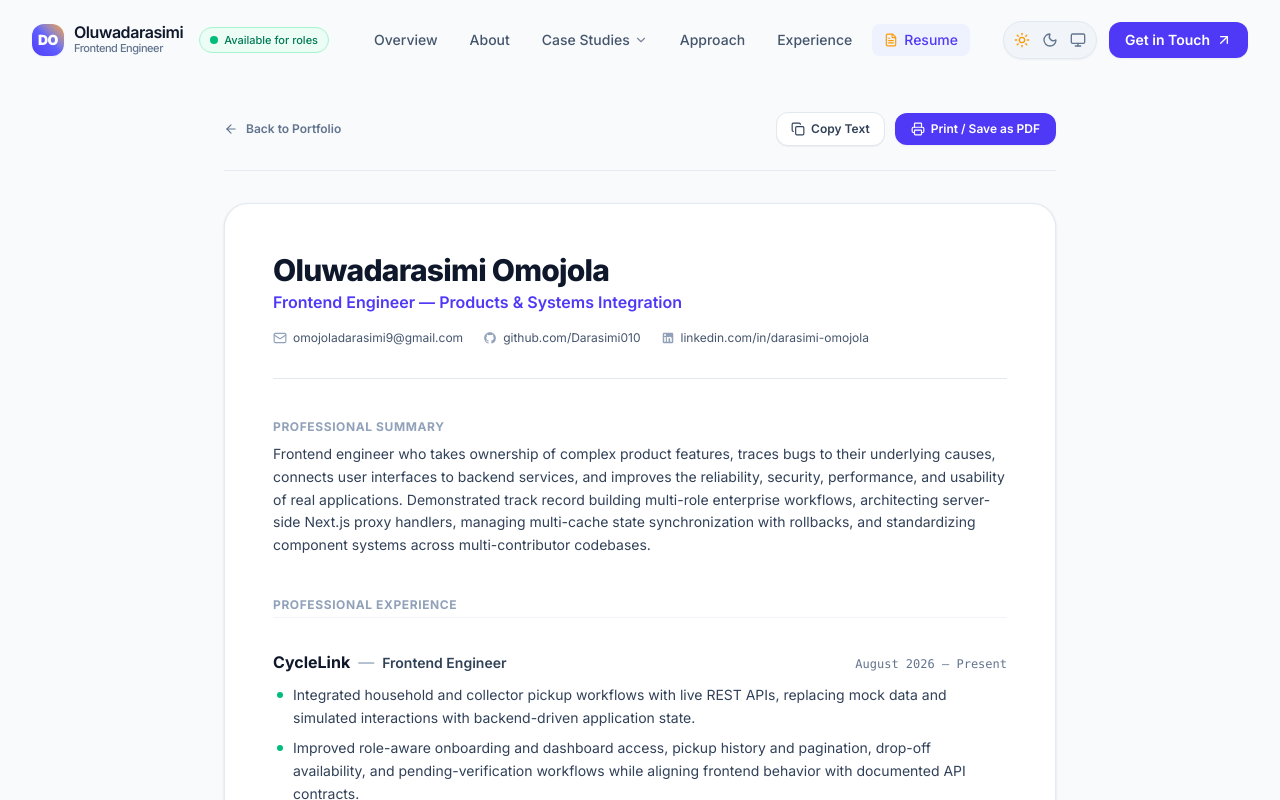
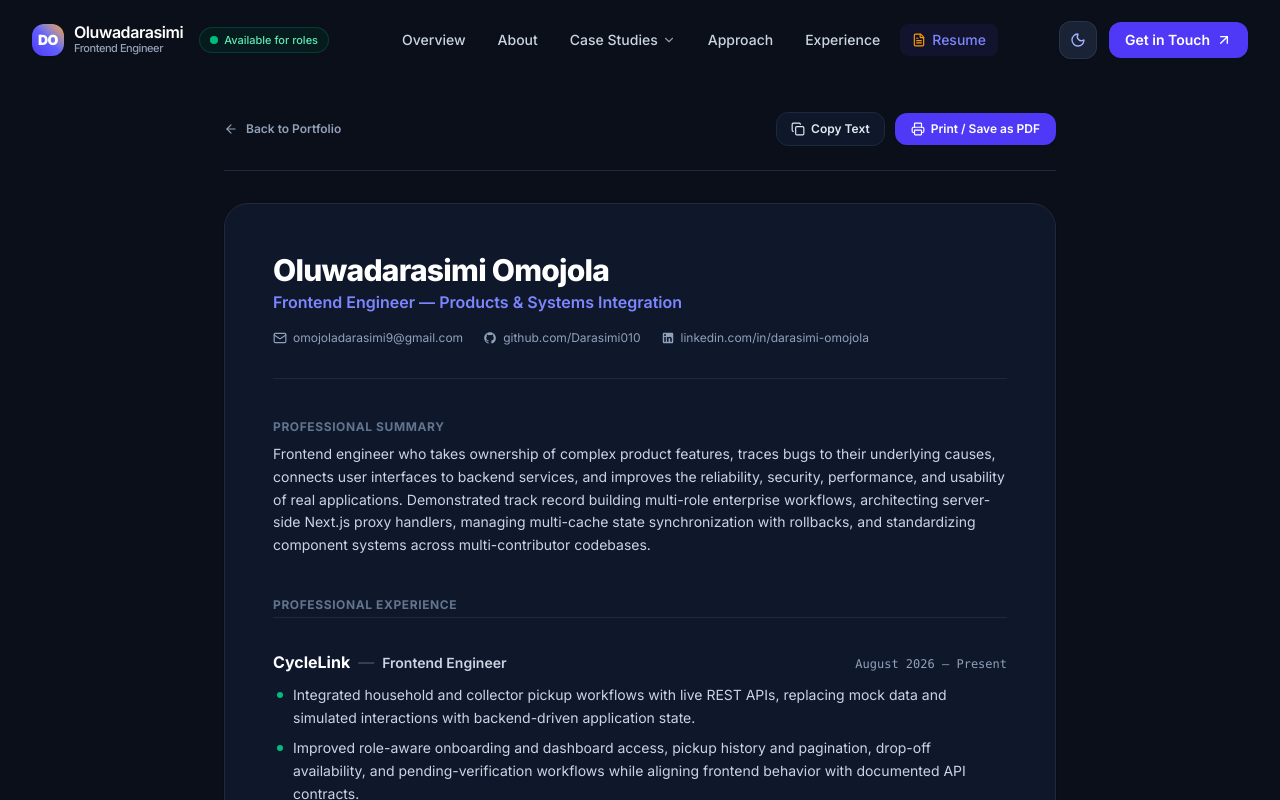
Before and after one commit to Darasimi010/portfolio, a Next.js app: page /resume in a window 1280 px wide. Both pictures are taken after a click on the button "Toggle light and dark theme". Shown: the top 800 px of the page. Built offline with nearby package versions, Linux system fonts and the light colour scheme.

Commit message:
changed the theme selection to theme toggling for smoother feel.

```diff
--- a/components/theme/ThemeProvider.tsx
+++ b/components/theme/ThemeProvider.tsx
@@ -19,32 +19,35 @@ export function ThemeProvider({ children }: { children: React.ReactNode }) {
   const [mounted, setMounted] = useState(false);
 
   useEffect(() => {
-    setMounted(true);
     const saved = localStorage.getItem("portfolio-theme") as Theme | null;
-    if (saved && (saved === "light" || saved === "dark" || saved === "system")) {
+    if (
+      saved &&
+      (saved === "light" || saved === "dark" || saved === "system")
+    ) {
       setThemeState(saved);
     }
+    setMounted(true);
   }, []);
 
   useEffect(() => {
-    if (!mounted) return;
-
+    // if (!mounted) return;
+    const root = document.documentElement;
     const mediaQuery = window.matchMedia("(prefers-color-scheme: dark)");
 
     const applyTheme = () => {
-      let activeTheme: "light" | "dark" = "light";
+      let isDark = false;
       if (theme === "system") {
-        activeTheme = mediaQuery.matches ? "dark" : "light";
+        isDark = mediaQuery.matches;
       } else {
-        activeTheme = theme;
+        isDark = theme === "dark";
       }
 
-      setResolvedTheme(activeTheme);
-      const root = document.documentElement;
-      if (activeTheme === "dark") {
+      if (isDark) {
         root.classList.add("dark");
+        setResolvedTheme("dark");
       } else {
         root.classList.remove("dark");
+        setResolvedTheme("light");
       }
     };
 
@@ -58,7 +61,7 @@ export function ThemeProvider({ children }: { children: React.ReactNode }) {
 
     mediaQuery.addEventListener("change", listener);
     return () => mediaQuery.removeEventListener("change", listener);
-  }, [theme, mounted]);
+  }, [theme]);
 
   const setTheme = (newTheme: Theme) => {
     setThemeState(newTheme);
@@ -66,15 +69,14 @@ export function ThemeProvider({ children }: { children: React.ReactNode }) {
   };
 
   const toggleTheme = () => {
-    if (resolvedTheme === "dark") {
-      setTheme("light");
-    } else {
-      setTheme("dark");
-    }
+    const next = resolvedTheme === "dark" ? "light" : "dark";
+    setTheme(next);
   };
 
   return (
-    <ThemeContext.Provider value={{ theme, resolvedTheme, setTheme, toggleTheme }}>
+    <ThemeContext.Provider
+      value={{ theme, resolvedTheme, setTheme, toggleTheme }}
+    >
       {children}
     </ThemeContext.Provider>
   );
--- a/components/theme/ThemeToggle.tsx
+++ b/components/theme/ThemeToggle.tsx
@@ -5,8 +5,8 @@ import { useTheme } from "./ThemeProvider";
 import { Sun, Moon, Monitor } from "lucide-react";
 import { motion } from "motion/react";
 
-export function ThemeToggle({ className = "" }: { className?: string }) {
-  const { theme, resolvedTheme, setTheme } = useTheme();
+export function ThemeToggle({ showLabel = false }: { showLabel?: boolean }) {
+  const { theme, resolvedTheme, setTheme, toggleTheme } = useTheme();
   const [mounted, setMounted] = useState(false);
 
   useEffect(() => {
@@ -15,73 +15,29 @@ export function ThemeToggle({ className = "" }: { className?: string }) {
 
   if (!mounted) {
     return (
-      <div className={`w-9 h-9 rounded-full bg-slate-200 dark:bg-slate-800 animate-pulse ${className}`} />
+      <div className="w-9 h-9 rounded-full bg-slate-200/50 dark:bg-slate-800/50 animate-pulse" />
     );
   }
 
-  const nextTheme = resolvedTheme === "dark" ? "light" : "dark";
-
   return (
-    <div className={`relative flex items-center bg-slate-100 dark:bg-slate-800/80 p-1 rounded-full border border-slate-200 dark:border-slate-700/60 shadow-xs ${className}`}>
-      <button
-        onClick={() => setTheme("light")}
-        className={`relative p-1.5 rounded-full transition-colors ${
-          theme === "light"
-            ? "text-amber-500 font-medium"
-            : "text-slate-500 hover:text-slate-800 dark:text-slate-400 dark:hover:text-slate-200"
-        }`}
-        title="Light theme"
-        aria-label="Switch to light theme"
-      >
-        {theme === "light" && (
-          <motion.div
-            layoutId="theme-active-indicator"
-            className="absolute inset-0 bg-white dark:bg-slate-700 rounded-full shadow-xs -z-10"
-            transition={{ type: "spring", stiffness: 400, damping: 30 }}
-          />
+    <button
+      onClick={toggleTheme}
+      aria-label="Toggle light and dark theme"
+      className="relative flex items-center justify-center p-2 rounded-xl bg-slate-200/70 hover:bg-slate-300/80 dark:bg-slate-800/80 dark:hover:bg-slate-700/80 text-slate-800 dark:text-slate-100 transition-all duration-200 shadow-xs hover:scale-105 active:scale-95 border border-slate-300/60 dark:border-slate-700/60 cursor-pointer"
+      title={`Switch to ${resolvedTheme === "dark" ? "light" : "dark"} mode`}
+    >
+      <div className="relative w-5 h-5 flex items-center justify-center">
+        {resolvedTheme === "dark" ? (
+          <Moon className="w-4 h-4 text-indigo-300 transition-transform duration-300 rotate-0 scale-100" />
+        ) : (
+          <Sun className="w-4 h-4 text-amber-500 transition-transform duration-300 rotate-0 scale-100" />
         )}
-        <Sun className="w-4 h-4" />
-      </button>
-
-      <button
-        onClick={() => setTheme("dark")}
-        className={`relative p-1.5 rounded-full transition-colors ${
-          theme === "dark"
-            ? "text-indigo-400 font-medium"
-            : "text-slate-500 hover:text-slate-800 dark:text-slate-400 dark:hover:text-slate-200"
-        }`}
-        title="Dark theme"
-        aria-label="Switch to dark theme"
-      >
-        {theme === "dark" && (
-          <motion.div
-            layoutId="theme-active-indicator"
-            className="absolute inset-0 bg-white dark:bg-slate-700 rounded-full shadow-xs -z-10"
-            transition={{ type: "spring", stiffness: 400, damping: 30 }}
-          />
-        )}
-        <Moon className="w-4 h-4" />
-      </button>
-
-      <button
-        onClick={() => setTheme("system")}
-        className={`relative p-1.5 rounded-full transition-colors ${
-          theme === "system"
-            ? "text-emerald-500 font-medium"
-            : "text-slate-500 hover:text-slate-800 dark:text-slate-400 dark:hover:text-slate-200"
-        }`}
-        title="System preference"
-        aria-label="Follow system theme"
-      >
-        {theme === "system" && (
-          <motion.div
-            layoutId="theme-active-indicator"
-            className="absolute inset-0 bg-white dark:bg-slate-700 rounded-full shadow-xs -z-10"
-            transition={{ type: "spring", stiffness: 400, damping: 30 }}
-          />
-        )}
-        <Monitor className="w-4 h-4" />
-      </button>
-    </div>
+      </div>
+      {showLabel && (
+        <span className="ml-2 text-xs font-medium">
+          {resolvedTheme === "dark" ? "Dark Mode" : "Light Mode"}
+        </span>
+      )}
+    </button>
   );
 }
```
